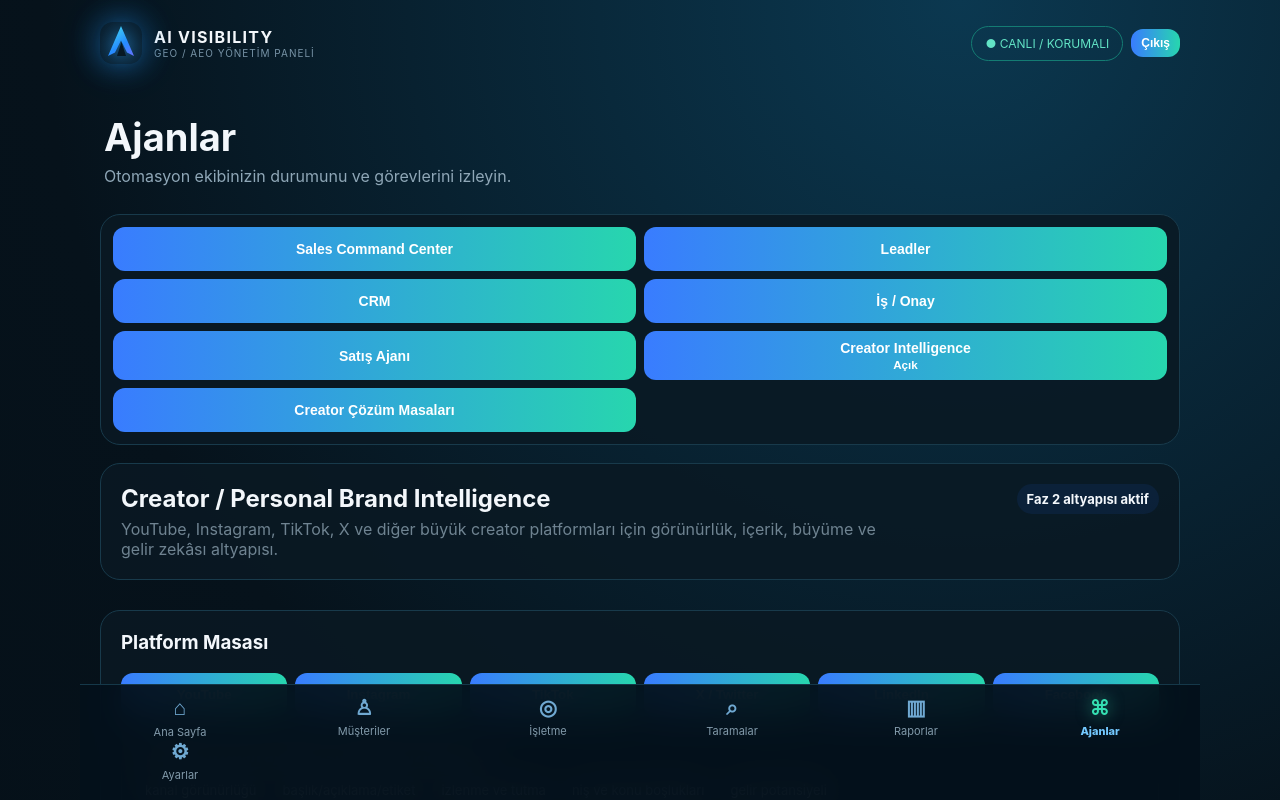
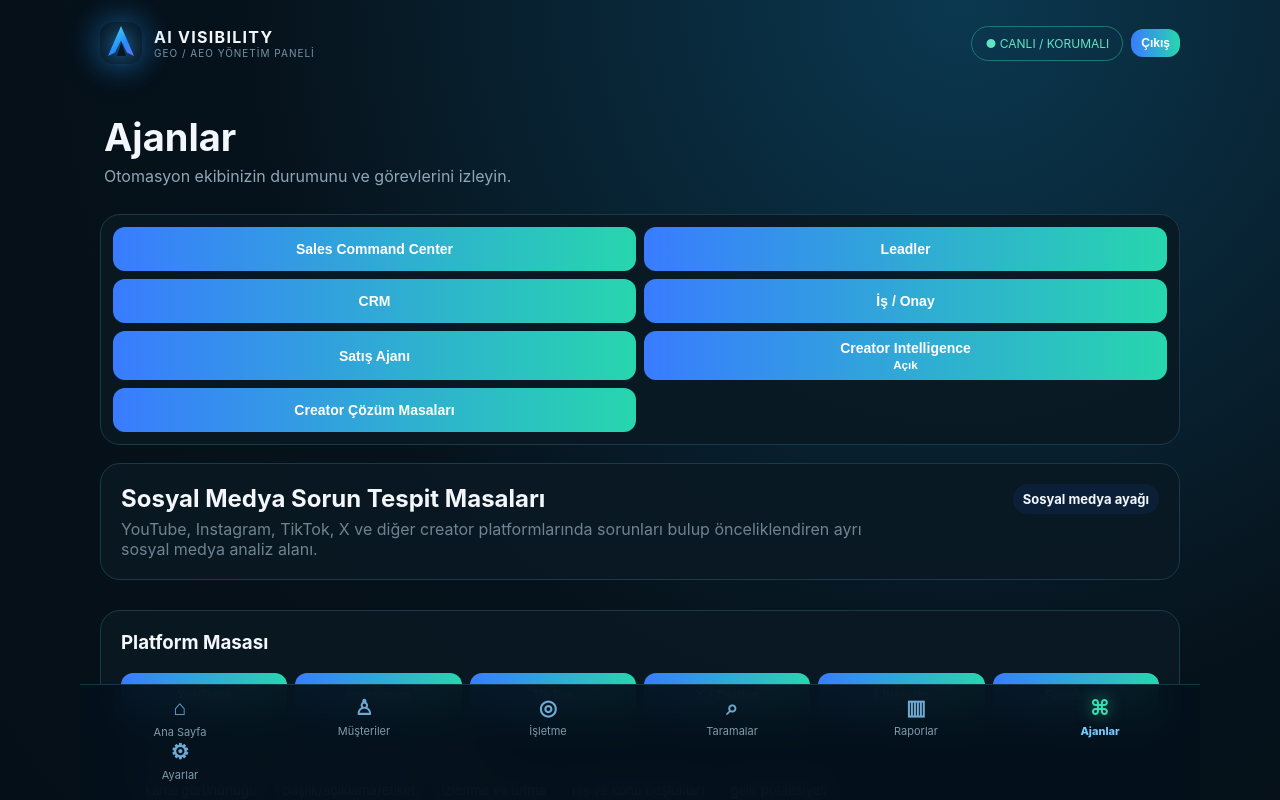
Before and after one commit to mehmetozan-5858/ai-visibility, a Next.js app: page /ajanlar in a window 1280 px wide. Both pictures are taken after a click on the tab "Creator Intelligence". Shown: the top 800 px of the page. Built offline with nearby package versions, Linux system fonts and the light colour scheme; no server answers.

Commit message:
Separate creator diagnosis and solution desks

```diff
--- a/components/CreatorAgentDesks.js
+++ b/components/CreatorAgentDesks.js
@@ -3,18 +3,19 @@ import {useMemo,useState} from "react";
 import {creatorAgentDesks,creatorPlatforms,creatorWorkflow} from "../lib/creator-agents";
 import CreatorOperations from "./CreatorOperations";
 
-export default function CreatorAgentDesks({mode="all"}){
+export default function CreatorAgentDesks({mode="diagnosis"}){
   const [platform,setPlatform]=useState("youtube");
   const selected=useMemo(()=>creatorPlatforms.find(x=>x.id===platform)||creatorPlatforms[0],[platform]);
-  const desks=mode==="solution"?creatorAgentDesks.filter(x=>["solution","execution"].includes(x.id)):creatorAgentDesks;
+  const solutionMode=mode==="solution";
+  const desks=creatorAgentDesks.filter(x=>solutionMode?["solution","execution"].includes(x.id):["intelligence","diagnosis"].includes(x.id));
   return <div style={{display:"grid",gap:16}}>
     <section className="panel">
       <div style={{display:"flex",justifyContent:"space-between",gap:12,alignItems:"flex-start",flexWrap:"wrap"}}>
         <div>
-          <h2 style={{margin:"0 0 6px"}}>{mode==="solution"?"Creator Çözüm Merkezi":"Creator / Personal Brand Intelligence"}</h2>
-          <p style={{margin:0,opacity:.75,maxWidth:760}}>{mode==="solution"?"Rapor tamamlandıktan sonra sorunları doğrudan çözüm görevlerine çeviren ajan masaları.":"YouTube, Instagram, TikTok, X ve diğer büyük creator platformları için görünürlük, içerik, büyüme ve gelir zekâsı altyapısı."}</p>
+          <h2 style={{margin:"0 0 6px"}}>{solutionMode?"Sosyal Medya Çözüm Masaları":"Sosyal Medya Sorun Tespit Masaları"}</h2>
+          <p style={{margin:0,opacity:.75,maxWidth:760}}>{solutionMode?"Rapor sonrası bulunan sorunları içerik, keşif, profil, büyüme ve gelir görevlerine dönüştüren ayrı sosyal medya çözüm alanı.":"YouTube, Instagram, TikTok, X ve diğer creator platformlarında sorunları bulup önceliklendiren ayrı sosyal medya analiz alanı."}</p>
         </div>
-        <span style={{padding:"7px 10px",borderRadius:999,background:"rgba(37,99,235,.10)",fontSize:13,fontWeight:700}}>Faz 2 altyapısı aktif</span>
+        <span style={{padding:"7px 10px",borderRadius:999,background:"rgba(37,99,235,.10)",fontSize:13,fontWeight:700}}>Sosyal medya ayağı</span>
       </div>
     </section>
 
@@ -24,7 +25,7 @@ export default function CreatorAgentDesks({mode="all"}){
         {creatorPlatforms.map(p=><button key={p.id} type="button" onClick={()=>setPlatform(p.id)} className={platform===p.id?"active":""} style={{minHeight:44}}>{p.name}</button>)}
       </div>
       <div style={{marginTop:14,padding:14,border:"1px solid rgba(148,163,184,.25)",borderRadius:14}}>
-        <strong>{selected.name} uzman ajanları şu alanları izleyecek:</strong>
+        <strong>{selected.name} uzman ajanları şu alanlara odaklanır:</strong>
         <div style={{display:"flex",gap:8,flexWrap:"wrap",marginTop:10}}>{selected.focus.map(x=><span key={x} style={{padding:"6px 9px",borderRadius:999,background:"rgba(148,163,184,.12)",fontSize:13}}>{x}</span>)}</div>
       </div>
     </section>
@@ -37,11 +38,11 @@ export default function CreatorAgentDesks({mode="all"}){
       </article>)}
     </section>
 
-    {mode!=="solution"&&<section className="panel">
-      <h3 style={{marginTop:0}}>Creator iş akışı</h3>
+    {!solutionMode&&<section className="panel">
+      <h3 style={{marginTop:0}}>Sosyal medya iş akışı</h3>
       <div style={{display:"grid",gap:8}}>{creatorWorkflow.map((x,i)=><div key={x} style={{display:"flex",gap:10,alignItems:"center"}}><span style={{width:26,height:26,borderRadius:999,display:"inline-grid",placeItems:"center",background:"rgba(37,99,235,.10)",fontWeight:800}}>{i+1}</span><span>{x}</span></div>)}</div>
     </section>}
 
-    <CreatorOperations/>
+    {solutionMode&&<CreatorOperations/>}
   </div>;
 }
```
